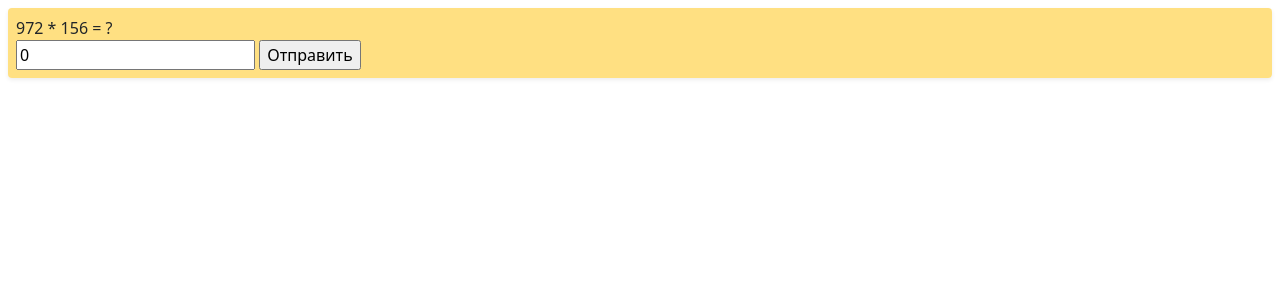
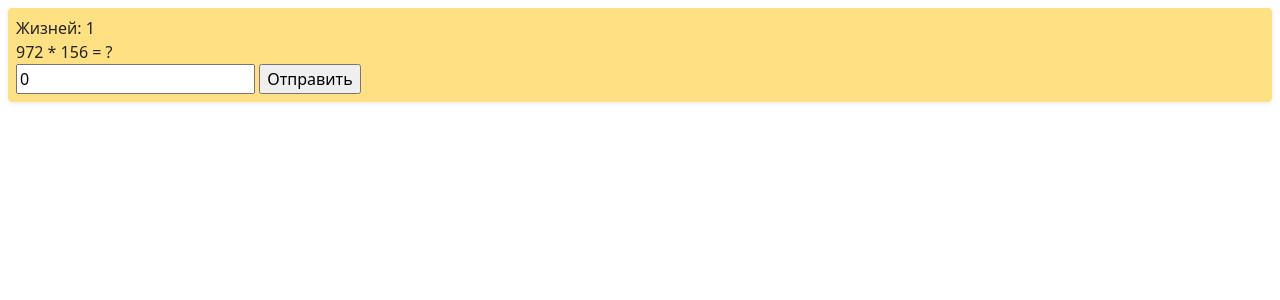
Before and after one commit to alex-rybin/stepik-flask-final-project, a Flask app: page /game/ in a window 1280 px wide. Shown: the top 300 px of the page. Run offline with Flask 2, Linux system fonts and the light colour scheme; the visitor is signed in with stand-in values (Sample User, id 1).

Commit message:
Add lives indicator

```diff
--- a/app.py
+++ b/app.py
@@ -68,6 +68,7 @@ def game():
                 )
 
     session['expected_answer'] = expected_answer
+    render_kwargs['lives'] = session['lives']
     return render_template('game_page.html', **render_kwargs)
 
 
--- a/templates/game_page.html
+++ b/templates/game_page.html
@@ -2,7 +2,8 @@
 
 {% block page_body %}
     <div class="d-flex flex-column bg-warning bg-opacity-50 shadow-sm m-2 p-2 rounded-1">
-        {{ expression }} = ?
+        <span>Жизней: {{ lives }}</span>
+        <span>{{ expression }} = ?</span>
         <form method="post" action="{{ url_for('game') }}">
             {{ form.csrf_token() }}
             {{ form.answer }}
```
